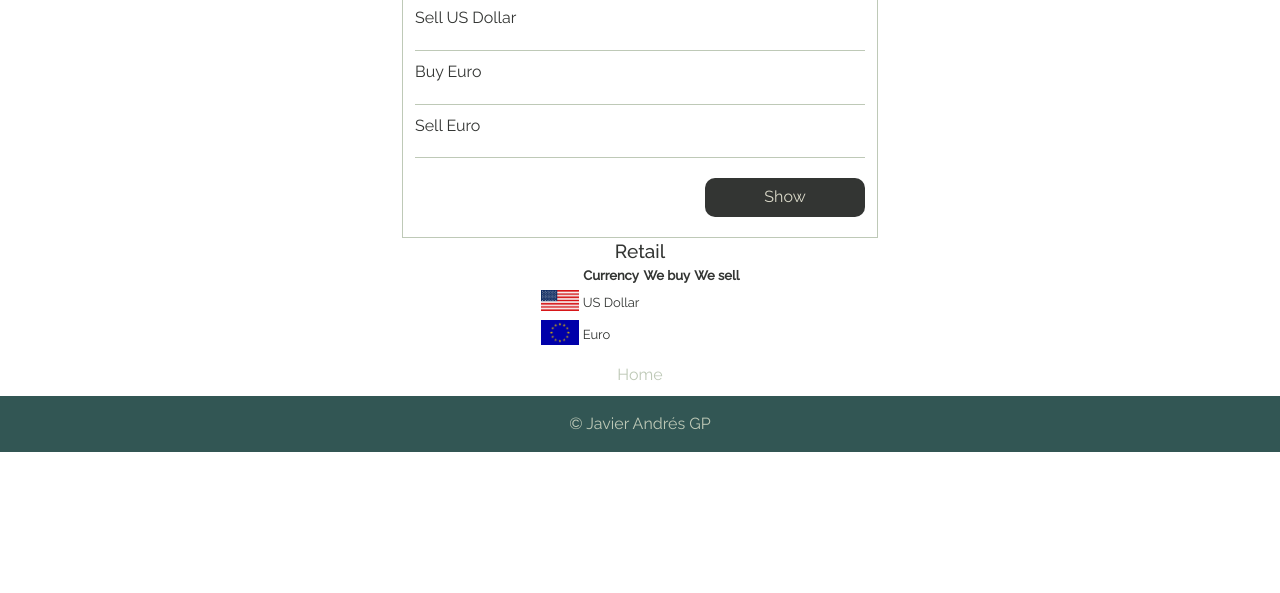
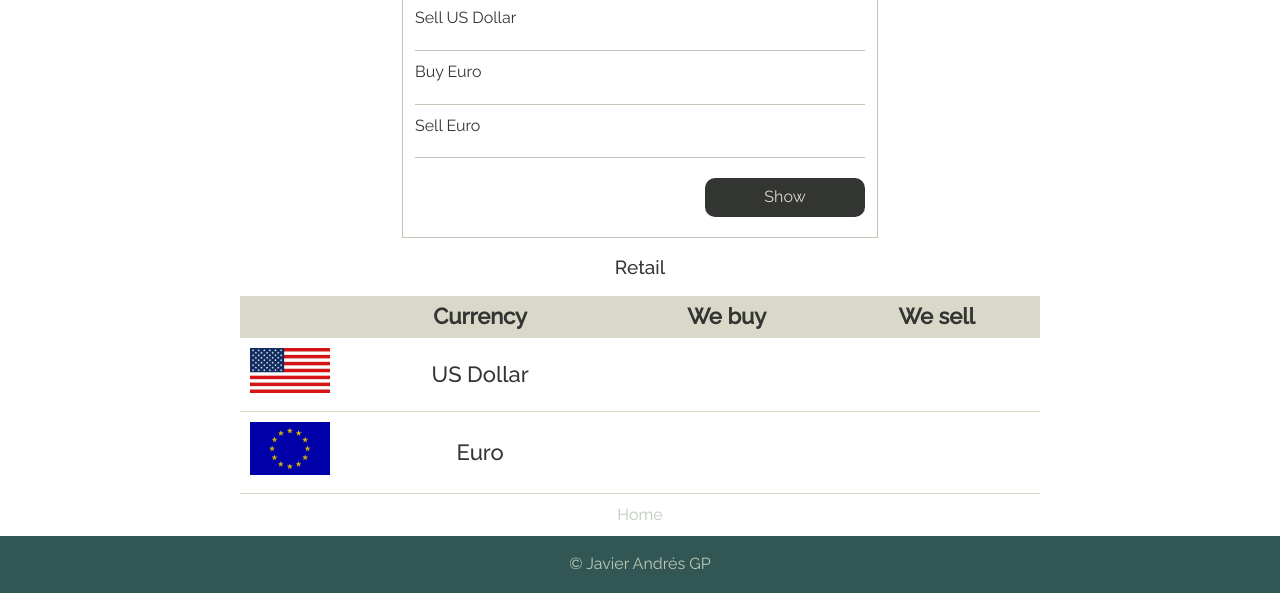
Before and after one commit to javierandres-dev/training-foreign_exchange, a plain HTML site: page money-exchange.html in a window 1280 px wide. Shown: the part 266-859 px from the top of the page. Before the commit the page ends 800 px from the top, so only its background shows below. Drawn offline with Linux system fonts and the light colour scheme; no server answers.

Commit message:
Training

```diff
--- a/app/components/Nav.js
+++ b/app/components/Nav.js
@@ -1,6 +1,7 @@
 "use strict";
 export default function Nav() {
   const $nav = document.createElement("nav");
+  $nav.classList.add("nav");
   $nav.innerHTML = `
 <a href="#/">home</a>
 <a href="#/money-exchange">money exchange</a>
--- a/app/styles/style.css
+++ b/app/styles/style.css
@@ -6,11 +6,12 @@ SUMMARY
 3. Helpers
 4. Header
 5. Footer
-6. Today
-7. History
-8. Exchange
-9. Retail
-10. Media queries
+6. Nav
+7. Today
+8. History
+9. Exchange
+10. Retail
+11. Media queries
 BEM : Block, Element, Modifier
 */
 /* 0. Custom propierties
@@ -131,7 +132,17 @@ nav {
   text-align: center;
   padding: 0.1rem;
 }
-/* 6. Today
+/* 6. Nav
+================================ */
+.nav {
+  display: flex;
+  justify-content: space-between;
+  text-transform: capitalize;
+}
+.nav a {
+  padding: 1rem;
+}
+/* 7. Today
 ================================ */
 .today {
   text-align: center;
@@ -148,7 +159,7 @@ nav {
 }
 .today__currency {
 }
-/* 7. History
+/* 8. History
 ================================ */
 .history {
   font-size: var(--f-size-s);
@@ -169,7 +180,7 @@ nav {
 .history tr:hover {
   background-color: var(--light);
 }
-/* 8. Exchange
+/* 9. Exchange
 ================================ */
 .exchange {
 }
@@ -203,7 +214,8 @@ nav {
 .exchange__form input[type="number"]::-webkit-outer-spin-button {
   -webkit-appearance: none;
 }
-.exchange__form input:focus {
+.exchange__form input:focus,
+.exchange__btn:focus {
   outline: none;
 }
 .exchange__btn {
@@ -221,22 +233,38 @@ nav {
   color: var(--dark);
   transition: 0.2s ease-in-out;
 }
-/* 9. Retail
+/* 10. Retail
 ================================ */
 .retail {
   margin: auto;
   font-size: var(--f-size-s);
+  width: min(100%, 80rem);
+  border-collapse: collapse;
+}
+.retail caption {
+  margin: 1.6rem;
+}
+.retail th {
+  background-color: var(--light);
+  color: var(--dark);
+}
+.retail th,
+.retail td {
+  text-align: center;
+  padding: 0.5rem;
+  border-bottom: 0.1rem solid var(--light);
 }
 .retail__flag {
   width: 4rem;
 }
-/* 10. Media queries
+/* 11. Media queries
 ================================ */
 @media screen and (min-width: 480px) {
   .container {
     max-width: 420px;
   }
-  .history {
+  .history,
+  .retail {
     font-size: var(--f-size-base);
   }
 }
@@ -252,11 +280,23 @@ nav {
     width: 16rem;
     margin-right: 0;
   }
+  .retail td {
+    padding: 1rem;
+  }
+  .retail__flag {
+    width: 6rem;
+  }
 }
 
 @media screen and (min-width: 1024px) {
   .container {
     max-width: 960px;
+  }
+  .retail {
+    font-size: var(--f-size-l);
+  }
+  .retail__flag {
+    width: 8rem;
   }
 }
 
@@ -264,4 +304,11 @@ nav {
   .container {
     max-width: 1140px;
   }
+  .retail {
+    font-size: var(--f-size-xl);
+    font-weight: var(--f-weight-m);
+  }
+  .retail__flag {
+    width: 10rem;
+  }
 }
```
